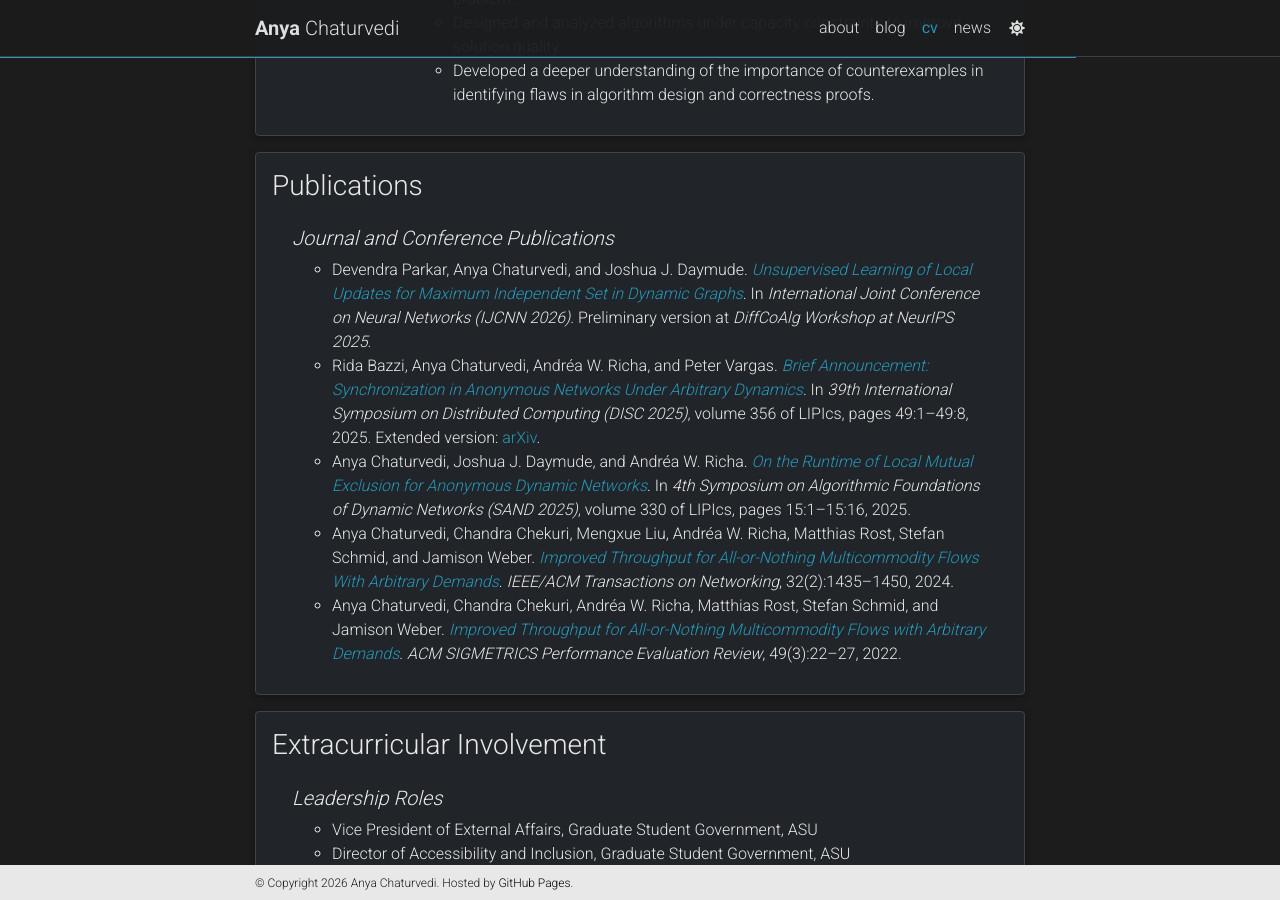
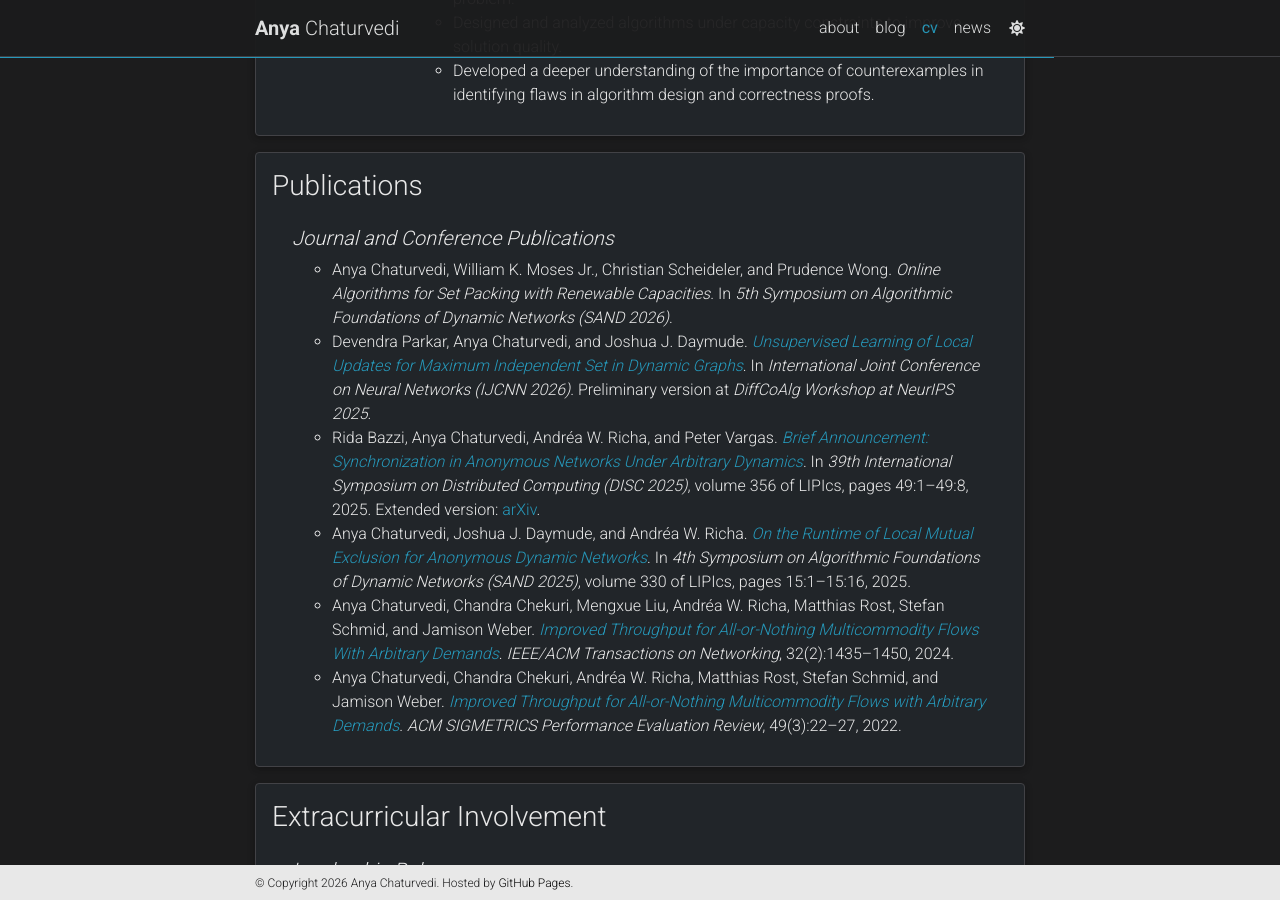
Before and after one commit to anyachaturvedi27/anyachaturvedi27.github.io, a Jekyll site: the page built from _pages/cv.md, in a window 1280 px wide and 900 px high, scrolled down 2803 px. Built offline with Jekyll 4.4.1, drawn with Linux system fonts in a browser that asks for light colours; full-size pictures stand in for the smaller copies a plugin makes; comment, search, counter and statistics services are not loaded; a style sheet for code colours, icons or effects is not loaded.

Commit message:
Add SAND 2026 paper acceptance to news and CV

```diff
--- a/_data/cv.yml
+++ b/_data/cv.yml
@@ -155,6 +155,7 @@
   contents:
     - title: Journal and Conference Publications
       items:
+        - 'Anya Chaturvedi, William K. Moses Jr., Christian Scheideler, and Prudence Wong. <i>Online Algorithms for Set Packing with Renewable Capacities</i>. In <i>5th Symposium on Algorithmic Foundations of Dynamic Networks (SAND 2026)</i>.'
         - 'Devendra Parkar, Anya Chaturvedi, and Joshua J. Daymude. <a href="https://arxiv.org/abs/2505.13754"><i>Unsupervised Learning of Local Updates for Maximum Independent Set in Dynamic Graphs</i></a>. In <i>International Joint Conference on Neural Networks (IJCNN 2026)</i>. Preliminary version at <i>DiffCoAlg Workshop at NeurIPS 2025</i>.'
         - 'Rida Bazzi, Anya Chaturvedi, Andréa W. Richa, and Peter Vargas. <a href="https://doi.org/10.4230/LIPIcs.DISC.2025.49"><i>Brief Announcement: Synchronization in Anonymous Networks Under Arbitrary Dynamics</i></a>. In <i>39th International Symposium on Distributed Computing (DISC 2025)</i>, volume 356 of LIPIcs, pages 49:1–49:8, 2025. Extended version: <a href="https://arxiv.org/abs/2506.08661">arXiv</a>.'
         - 'Anya Chaturvedi, Joshua J. Daymude, and Andréa W. Richa. <a href="https://doi.org/10.4230/LIPIcs.SAND.2025.15"><i>On the Runtime of Local Mutual Exclusion for Anonymous Dynamic Networks</i></a>. In <i>4th Symposium on Algorithmic Foundations of Dynamic Networks (SAND 2025)</i>, volume 330 of LIPIcs, pages 15:1–15:16, 2025.'
```
Also changed, not shown: _news/announcement_14.md (added, +10 -0 lines).
